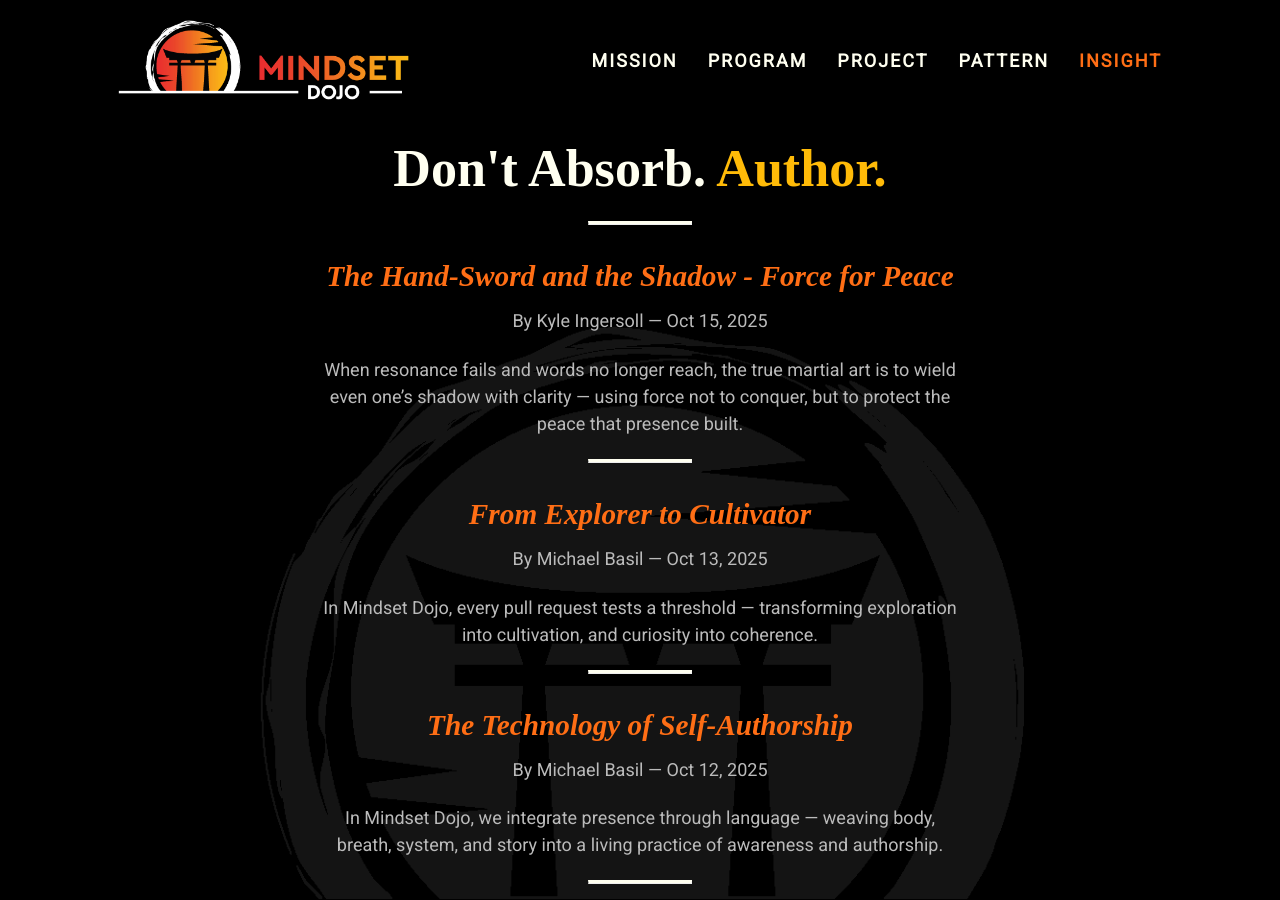
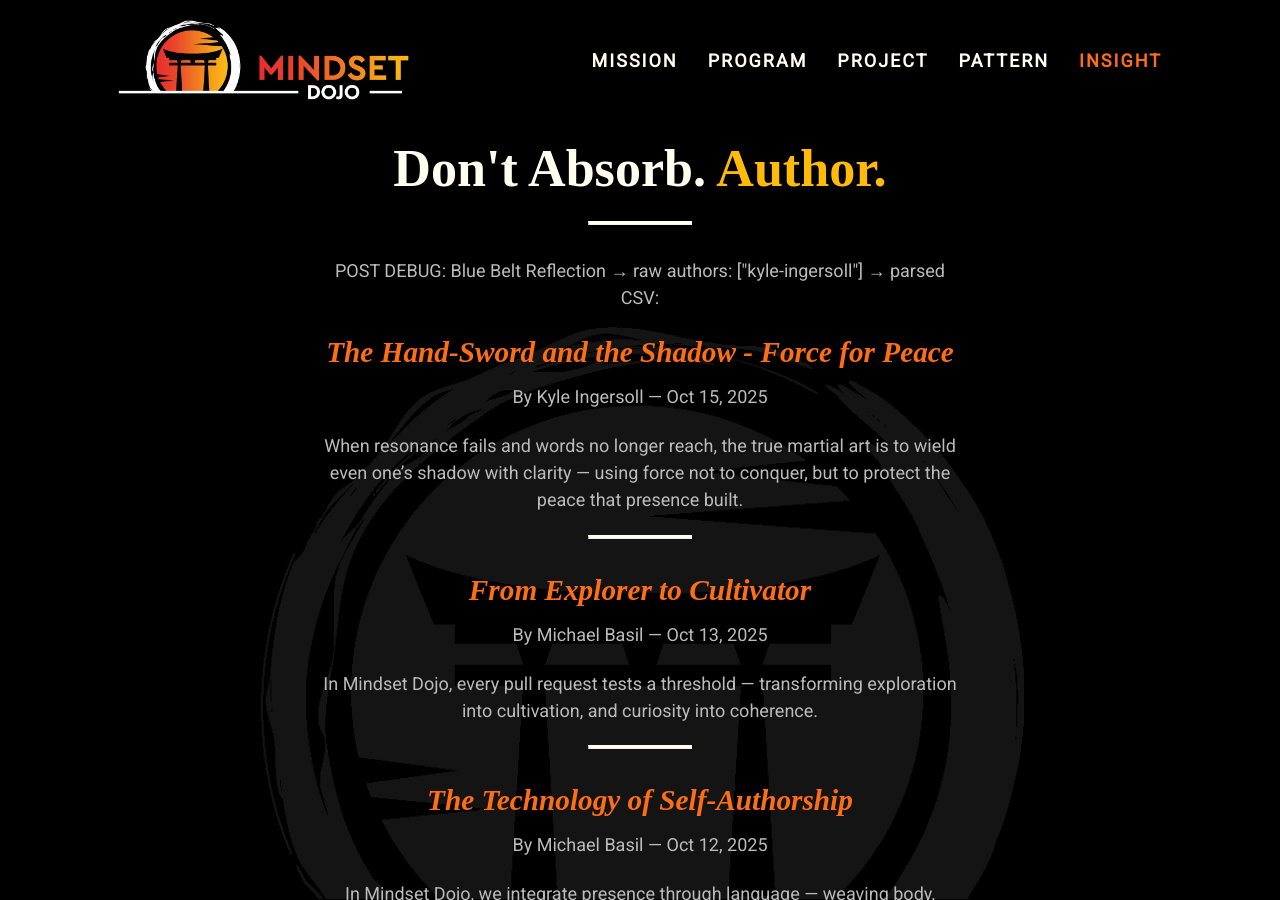
Before and after one commit to mindset-dojo/mindset-dojo.github.io, a Jekyll site: the page built from insight.md, in a window 1280 px wide and 900 px high. Built offline with Jekyll 4.4.1, drawn with Linux system fonts in a browser that asks for light colours; some web fonts are replaced.

Commit message:
feat(insight-stream): add more debug code near beginning of insight-stream.

```diff
--- a/_includes/sections/insight-stream.html
+++ b/_includes/sections/insight-stream.html
@@ -22,6 +22,11 @@ New behavior:
     <p><em>No collection named <code>{{ coll_name }}</code> found.</em></p>
   </section>
 {%- else -%}
+  {%- for p in posts limit:1 -%}
+    {%- capture p_slugs_csv -%}{% include sections/parse-post-authors.html p_auth=p.authors %}{%- endcapture -%}
+    <p class="debug">POST DEBUG: {{ p.title }} → raw authors: {{ p.authors | inspect }} → parsed CSV: {{ p_slugs_csv }}</p>
+  {%- endfor -%}
+
   {%- comment -%} normalize override authors (from include or section.data) {%- endcomment -%}
   {%- assign raw_override = include.authors | default: section.data.authors | default: "" -%}
   {%- assign override_slugs = "" | split: "|" -%}
```
